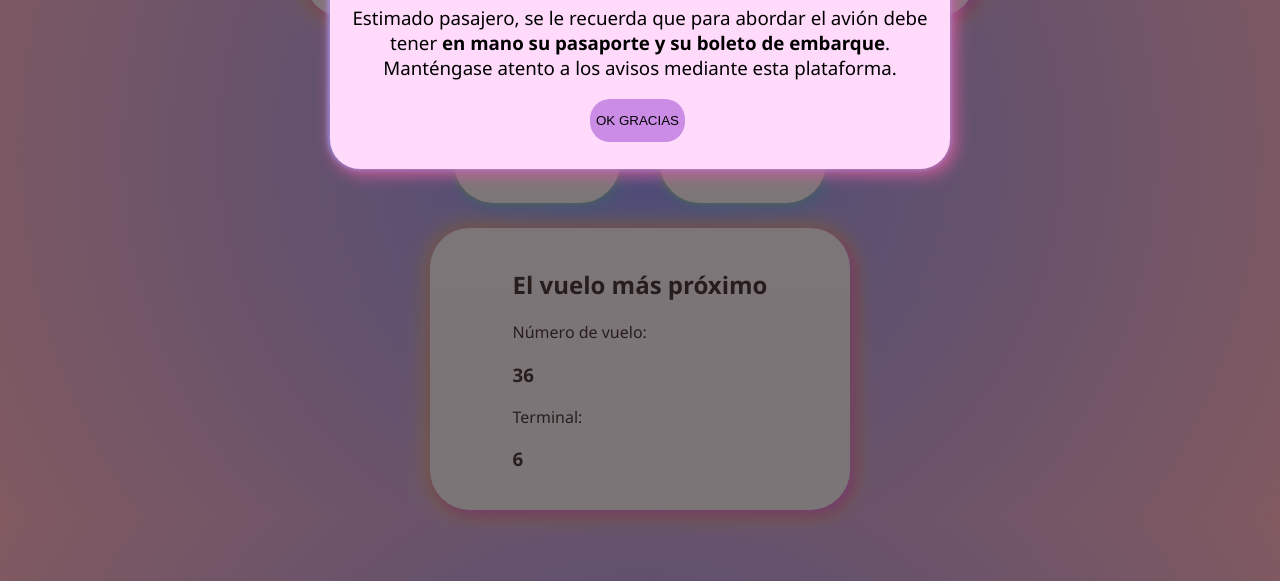
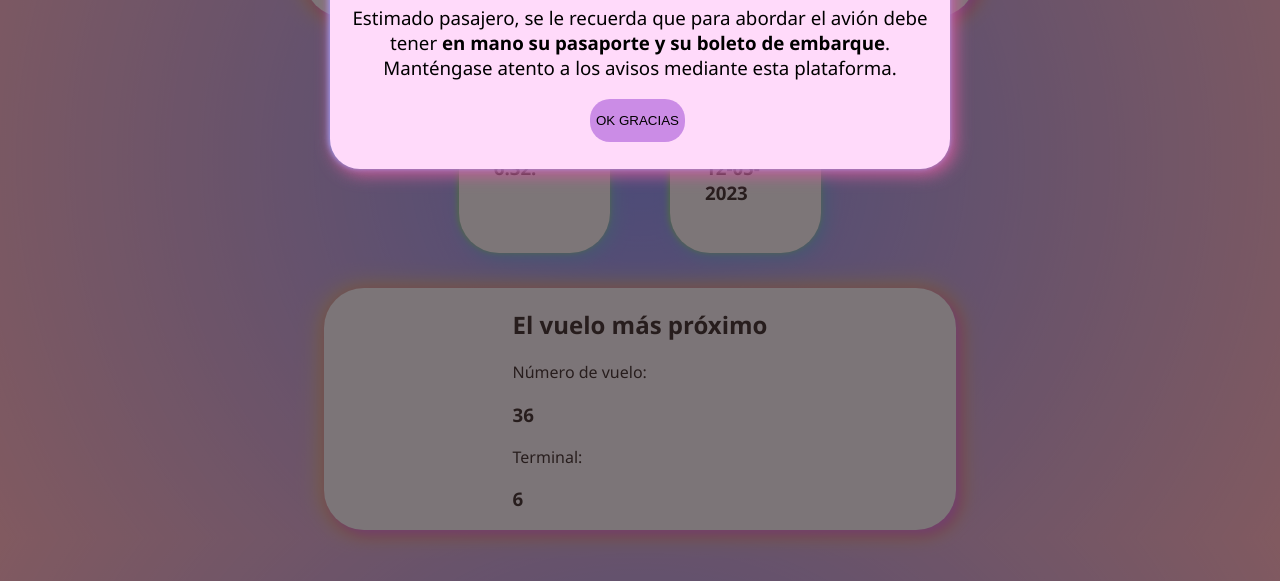
Before and after one commit to Romstroke/Pantalla-Aeropuerto, a plain HTML site: page index.html in a window 1280 px wide. Shown: the part 219-800 px from the top of the page. Drawn offline with Linux system fonts and the light colour scheme.

Commit message:
ya, con mediaquery

```diff
--- a/assets/css/style.css
+++ b/assets/css/style.css
@@ -3,17 +3,18 @@ body{
     padding: 0;
     background: rgb(104,129,255);
     background: radial-gradient(circle, rgba(104,129,255,1) 0%, rgba(252,70,107,0.4514180672268907) 100%);
-    font-family:'Segoe UI', Tahoma, Geneva, Verdana, sans-serif
-
+    font-family:'Segoe UI', Tahoma, Geneva, Verdana, sans-serif;
+    display: flex;
+    justify-content: center;
+    flex-wrap: wrap;
 }
 
  .header {
 
-    margin: 0 auto;
     background-color: aliceblue;
     box-shadow: 5px 5px 10px 0 rgb(209, 102, 221), 4px 4px 16px 0 #d66, 0px 0px 24px 2px rgb(221, 197, 102);
     border-radius: 40px;
-    width: 50%;
+    width: 70%;
     height: 50%;
     display: flex;
     justify-content: center;
@@ -26,31 +27,30 @@ body{
 
 .contenedor__time{
 
-    display: flex;
+   display: flex;
    justify-content: center;
    margin-bottom: 25px;
 
 
     .time {
-    margin: 30px 20px 0 20px;
-    padding: 20px;
+
+    margin: 30px;
+    padding: 35px;
     background-color: aliceblue;
     box-shadow: -1px -1px 6px 0 rgb(122, 221, 102), 4px 4px 16px 2px rgb(92, 162, 235);
     border-radius: 40px;
-    width: 10%;
+    width: 70%;
     height: 50%;
      }
 
 }
 .contenedor__vuelo{
 
-    margin-top: 20px;
-    padding: 20px;
+    padding: 10px;
     display: flex;
     justify-content: center;
-    margin: 0 auto;
-    width: 30%;
-    height: 40%;
+    width: 75%;
+    height: 10%;
     background-color: aliceblue;
     box-shadow: 5px 5px 10px 0 rgb(209, 102, 221), 4px 4px 16px 0 #d66, 0px 0px 24px 2px rgb(221, 197, 102);
     border-radius: 40px;
@@ -100,3 +100,31 @@ body{
 span{
     font-weight: 650;
 }
+
+
+@media (min-width:820px){
+    .header{
+        width: 60%;
+    }
+
+    .contenedor__vuelo{
+        width: 60%;
+    }
+}
+
+@media(min-width:1100px) {
+    .header{
+        width: 50%;
+    }
+
+    .contenedor__time{
+        justify-content: center;
+        margin: 0 20% 0;
+    }
+    .contenedor__vuelo{
+        justify-content: center;
+        margin: 0 auto;
+        padding: 0;
+        width: 50%;
+    }
+}
```
